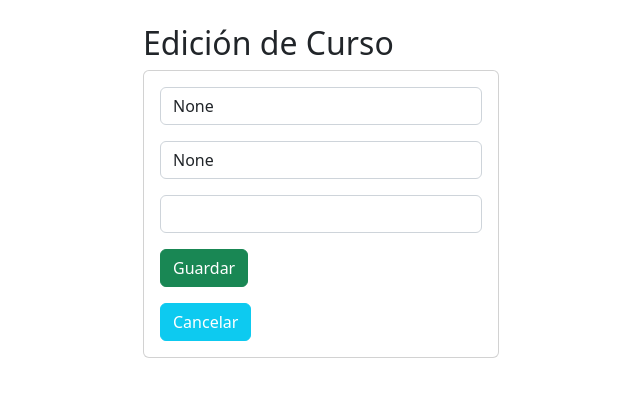
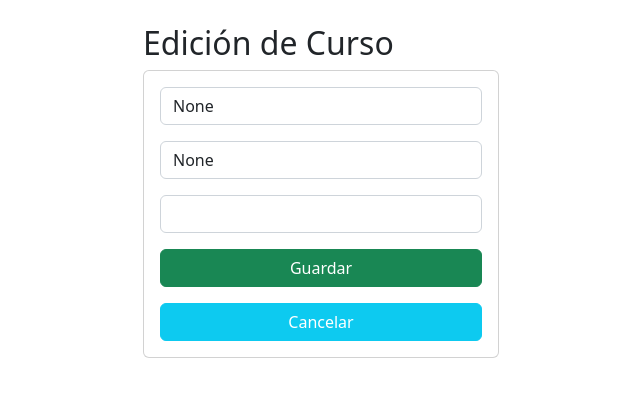
Before and after one commit to marceloAar/crud_django_cursos_bootcamp_py, a Django app: template cursos/templates/cursos/editarCurso.html in a window 1280 px wide. Shown: the part 56-453 px from the top of the page, without its empty margins (319-959 px from the left). Run offline with Django 5.2, Linux system fonts and the light colour scheme; the template is opened without the code that fills it: values that come from a table or form of the project are taken from there, others are empty; some libraries are stand-ins or nearby versions.

Commit message:
se cambian los botones en editar y crear curso

```diff
--- a/bootcamp/settings.py
+++ b/bootcamp/settings.py
@@ -98,8 +98,8 @@
         'NAME': 'curso',
         'USER': 'postgres',
         'PASSWORD': '12345',
-        'HOST': 'localhost',  # O la dirección del servidor de PostgreSQL
-        'PORT': '5432',           # Deja vacío para usar el puerto por defecto
+        'HOST': 'localhost',
+        'PORT': '5432',
     }
 }
 
--- a/cursos/templates/cursos/editarCurso.html
+++ b/cursos/templates/cursos/editarCurso.html
@@ -22,10 +22,10 @@
                         value="{{ form.horas.value }}" required>
                     </div>
                     <div class="form-group mb-3">
-                        <button type="submit" class="btn btn-success btn-block text-white">Guardar</button>
+                        <button type="submit" class="btn btn-success w-100 text-white">Guardar</button>
                     </div>
                     <div class="form-group">
-                        <button class="btn btn-info btn-block text-white">Cancelar</button>
+                        <button class="btn btn-info w-100 text-white">Cancelar</button>
                     </div>
                 </form>
             </div>
--- a/cursos/templates/cursos/index.html
+++ b/cursos/templates/cursos/index.html
@@ -30,7 +30,7 @@
                         placeholder="Horas" required>
                     </div>
                     <div class="form-group mb-3">
-                        <button type="submit" class="btn btn-success btn-block text-white">Guardar</button>
+                        <button type="submit" class="btn btn-success w-100 text-white">Guardar</button>
                     </div>
                 </form>
             </div>
```
